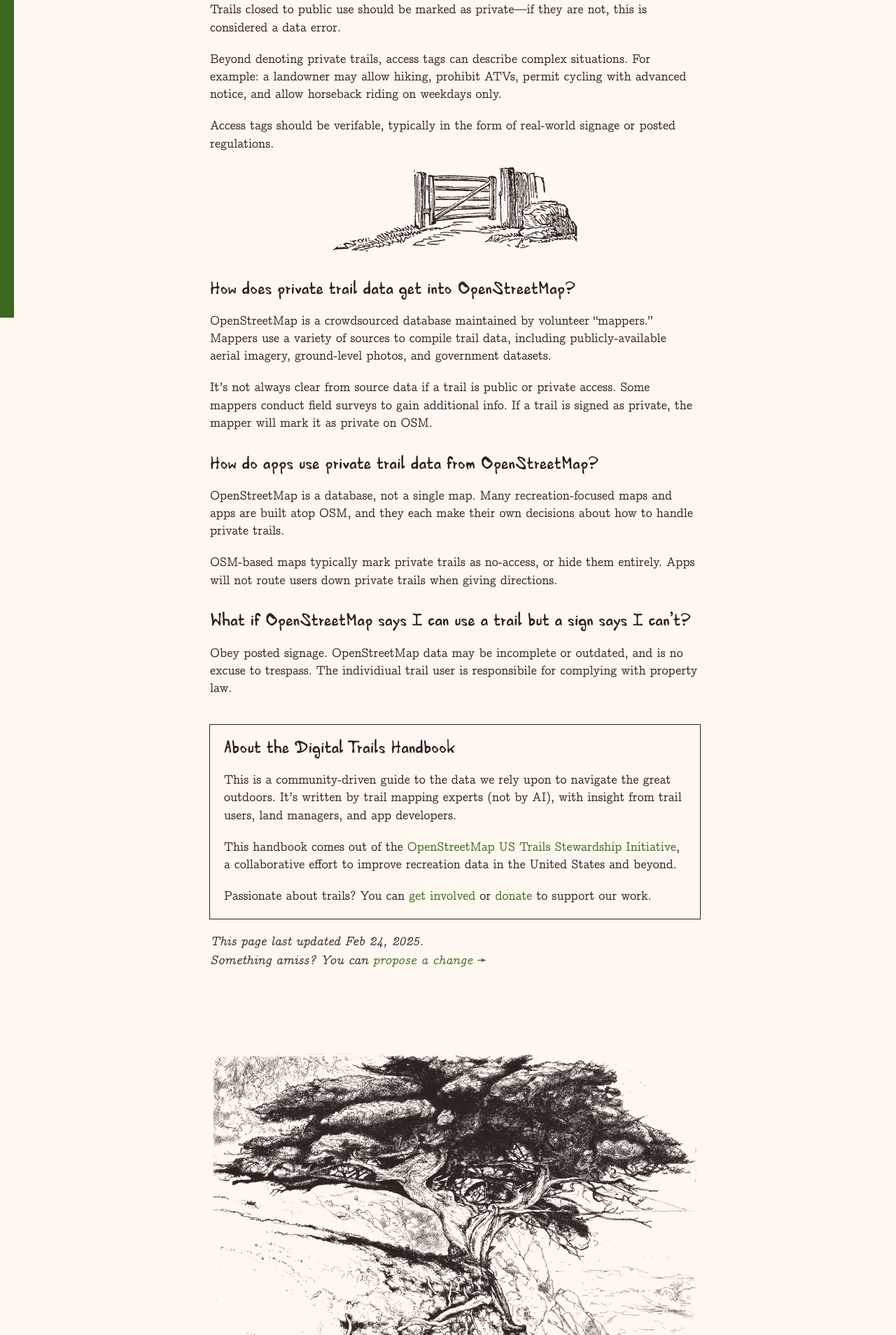
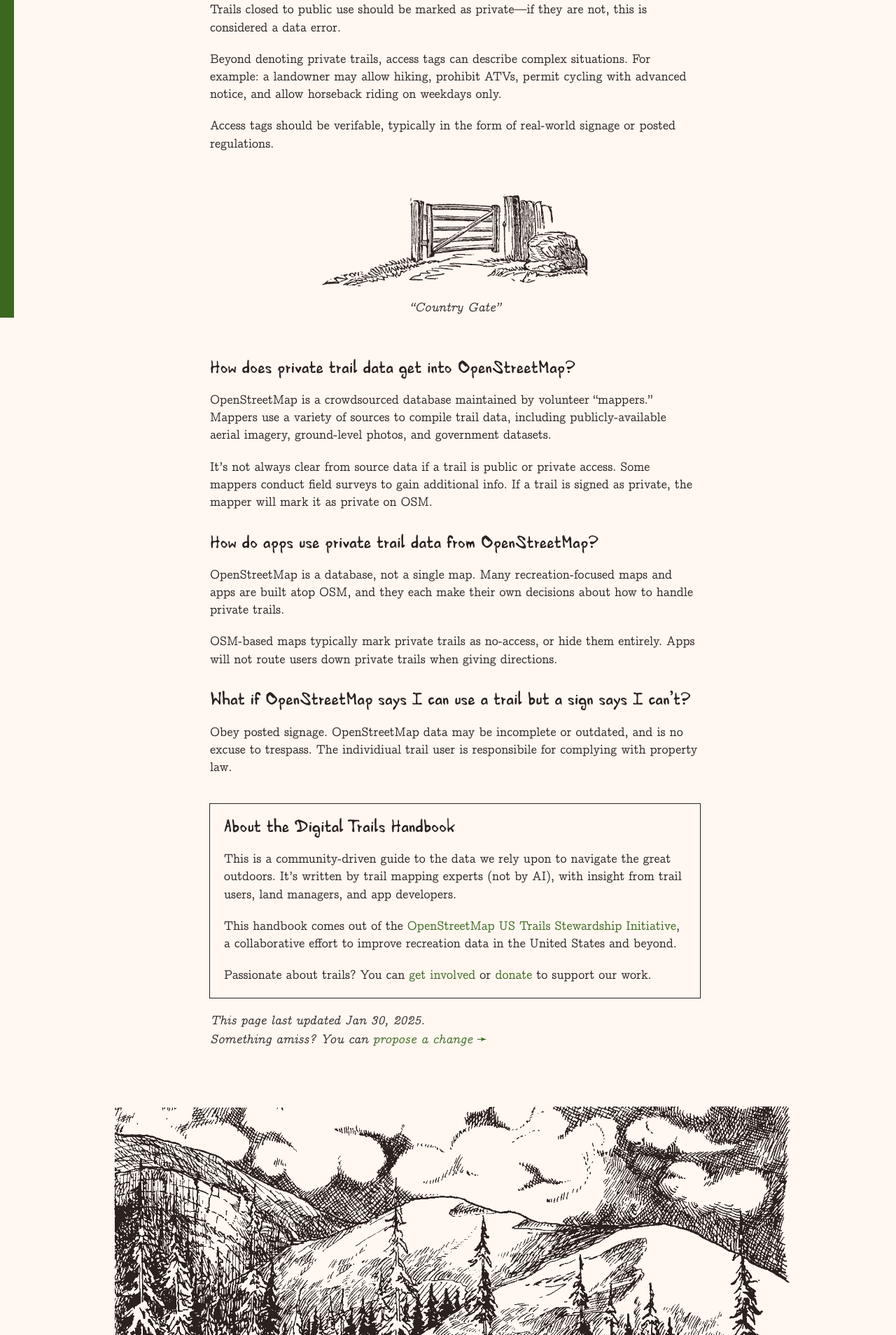
Before and after one commit to osmus/digital-trails-handbook, a Jekyll site: the page built from _source/_articles/private-property.md, in a window 1280 px wide. Shown: the part 446-2354 px from the top of the page at 70% size. Built offline with Jekyll 4.4.1, drawn with Linux system fonts in a browser that asks for light colours.

Commit message:
Add image captions

```diff
--- a/_source/_articles/private-property.md
+++ b/_source/_articles/private-property.md
@@ -1,6 +1,8 @@
 ---
 title: Does OpenStreetMap include trails on private property?
-footer_image: fan-tree
+footer_image: horseshoe-camp
+footer_caption: '"Horseshoe Camp"'
+date: 2025-01-30
 ---
 Yes. OpenStreetMap relies on the concept of "ground truth." Features like trails are mapped as they exist on the ground, regardless of ownership.
 
@@ -12,7 +14,7 @@ Beyond denoting private trails, access tags can describe complex situations. For
 
 Access tags should be verifable, typically in the form of real-world signage or posted regulations.
 
-{% include screened_image.html filename="gate" width="350px;" %}
+{% include screened_image.html filename="gate" width="380px;" caption='"Country Gate"' %}
 
 ## How does private trail data get into OpenStreetMap?
 
--- a/_source/_includes/footer.html
+++ b/_source/_includes/footer.html
@@ -1,7 +1,9 @@
 <div class="footer container">
   <div class="prose">
-    {%- assign footer_image_filename = page.footer_image | default: 'desert-sentinels' -%}
-    {%- include screened_image.html filename=footer_image_filename width="100%" -%}
+    {%- if page.footer_image -%}
+      {%- assign footer_image_filename = page.footer_image -%}
+      {%- include screened_image.html filename=footer_image_filename width="100%" caption=page.footer_caption -%}
+    {%- endif -%}
     <p class="copyright">
       <span><a href="{{site.url}}{{site.baseurl}}">The Digital Trails Handbook</a></span>
       <br/>
--- a/_source/_includes/screened_image.html
+++ b/_source/_includes/screened_image.html
@@ -1,4 +1,9 @@
+<figure>
 <div class="screened-image-wrap">
   <img class="screened-image" src="{{site.url}}{{site.baseurl}}/assets/img/{{include.filename}}.png" style="max-width: {{include.width | default: '200px'}};"/>
   <div class="color-screen"></div>
 </div>
+{%- if include.caption -%}
+<figcaption>{{ include.caption | smartify }}</figcaption>
+{%- endif -%}
+</figure>
--- a/_source/_sass/_layout.scss
+++ b/_source/_sass/_layout.scss
@@ -45,7 +45,7 @@ hr {
 .container {
   margin: 0 auto;
   padding: 0  v.$sp 0  calc(v.$sp * 2);
-  max-width: 1200px;
+  max-width: 1000px + v.$sp * 2;
   display: flex;
   justify-content: center;
 }
@@ -101,6 +101,8 @@ hr {
 .prose > * {
   margin-bottom: v.$sp;
   max-width: 700px;
+  margin-left: auto;
+  margin-right: auto;
 }
 
 .prose .screened-image-wrap {
@@ -124,12 +126,12 @@ h3 {
 }
 
 /* footer */
-.footer .screened-image-wrap {
+.footer figure {
   margin-top: 100px;
-  margin-bottom: 50px;
 }
 
 .copyright {
+  margin-top: 50px;
   text-align: center;
   font-family: v.$title-font;
   margin-bottom: v.$sp * 1.5;
@@ -156,14 +158,26 @@ ul.articles-list ul {
   list-style-type: "▻ ";
 }
 
+figure {
+  width: 100%;
+  max-width: 100% !important;
+  text-align: center;
+  margin: v.$sp * 3 0 !important;
+}
+
 .screened-image-wrap {
   position: relative;
   background: white;
   mix-blend-mode: multiply;
+  max-width: 100%;
 
   .screened-image {
     width: 100%;
   }
+}
+figcaption {
+  margin-top: v.$sp * 0.5;
+  font-style: italic;
 }
 
 .color-screen {
```
Also changed, not shown: _source/index.md (+2 -0 lines), _source/assets/img/bridge.png (deleted), _source/assets/img/desert-sentinels.png, _source/assets/img/gate2.png (deleted), _source/assets/img/horseshoe-camp.png (added).
